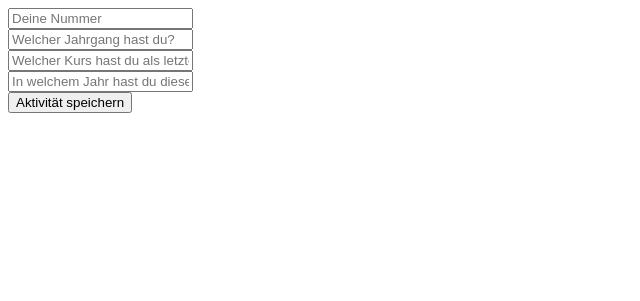
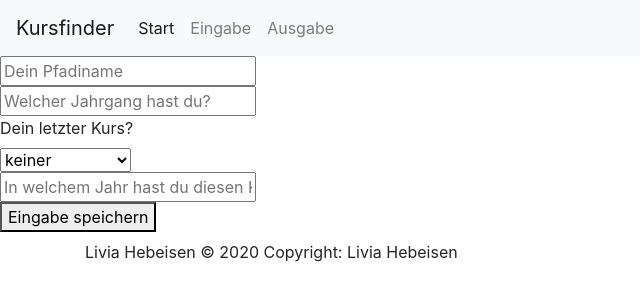
Before and after one commit to liivh/PRO2, a Flask app: page /eingabe in a window 1280 px wide. Shown: the top 301 px of the page, without its empty margins (0-640 px from the left). Run offline with Flask 2, Linux system fonts and the light colour scheme; some libraries are stand-ins or nearby versions.

Commit message:
add nav and footer

```diff
--- a/main.py
+++ b/main.py
@@ -5,6 +5,7 @@ from flask import request
 from libs.daten import speichern
 
 app = Flask("Kursfinder")
+
 
 # git test
 
@@ -19,14 +20,15 @@ def start():
 @app.route('/eingabe', methods=['POST', 'GET'])
 def eingabe():
     if request.method == "POST":
-        nummer = request.form['nummer_input']
+        name = request.form['name_input']
         jahrgang = request.form['jahrgang']
         kurs = request.form['kurs']
         jahr = request.form['jahr']
-        antwort = speichern(nummer, jahrgang, kurs, jahr)
+        antwort = speichern(name, jahrgang, kurs, jahr)
         return 'Gespeicherete Daten: <br>' + str(antwort)
     return render_template('eingabe.html', app_name="Kursfinder - Eingabe")
 
 
+
 if __name__ == "__main__":
     app.run(debug=True, port=5000)
--- a/static/bootstrap/main.css
+++ b/static/bootstrap/main.css
@@ -1,3 +0,0 @@
-h1 {
-  color: blue;
-}
--- a/templates/eingabe.html
+++ b/templates/eingabe.html
@@ -1,22 +1,40 @@
+{% include "nav.html" %}
+
 <!DOCTYPE html>
 <html lang="en">
 <head>
+    <!-- Required meta tags -->
     <meta charset="UTF-8">
+    <meta name="viewport" content="width=device-with, initial-scale=1, shrink-to-fit=no">
+
+   <!-- Bootstrap CSS -->
+    <link rel="stylesheet" href="{{url_for('static', filename='bootstrap/css/bootstrap.min.css') }}">
     <title>{{ app_name }}</title>
 </head>
 <body>
-    <form method = "post">
-        <input type="text" name="nummer_input" placeholder="Deine Nummer">
+<form method="POST">
+        <input type="text" name="name_input" placeholder="Dein Pfadiname">
         <br>
         <input type="text" name="jahrgang" placeholder="Welcher Jahrgang hast du?">
         <br>
-        <input type="text" name="kurs" placeholder="Welcher Kurs hast du als letztes gemacht?">
+
+        <label for="kurs">Dein letzter Kurs?</label>
+        <br>
+        <select name="kurs" id="kurs">
+            <option value="keiner">keiner</option>
+            <option value="Futurakurs">Futurakurs</option>
+            <option value="Basiskurs">Basiskurs</option>
+            <option value="Aufbaukurs">Aufbaukurs</option>
+            <option value="Panoramakurs">Panoramakurs</option>
+        </select>
         <br>
         <input type="text" name="jahr" placeholder="In welchem Jahr hast du diesen Kurs gemacht?">
         <br>
-        <button type="submit">Aktivität speichern</button>
+        <button type="submit">Eingabe speichern</button>
     </form>
 
 
 </body>
 </html>
+
+{% include "footer.html" %}
--- /dev/null
+++ b/templates/footer.html
@@ -0,0 +1,25 @@
+<!DOCTYPE html>
+<html lang="en">
+<head><meta charset="UTF-8">
+<meta name="viewport" content="width=device-width, initial-scale=1">
+<link rel="stylesheet" href="{{ url_for('static', filename='main.css') }}">
+<title>Kursfinder von Livia</title>
+</head>
+<body>
+
+<!-- Footer -->
+<footer class="page-footer font-small blue">
+    <div class="container">
+        <p class="navbar-text pull-left"> Livia Hebeisen</p>
+        <p class="navbar-text pull-right">© 2020 Copyright: Livia Hebeisen </p>
+    </div>
+
+
+
+
+</footer>
+<script src="https://code.jquery.com/jquery-3.5.1.slim.min.js" integrity="sha384-DfXdz2htPH0lsSSs5nCTpuj/zy4C+OGpamoFVy38MVBnE+IbbVYUew+OrCXaRkfj" crossorigin="anonymous"></script>
+ <script src="https://cdn.jsdelivr.net/npm/popper.js@1.16.1/dist/umd/popper.min.js" integrity="sha384-9/reFTGAW83EW2RDu2S0VKaIzap3H66lZH81PoYlFhbGU+6BZp6G7niu735Sk7lN" crossorigin="anonymous"></script>
+ <script src="{{ url_for('static', filename='boostrap/js/bootstrap.min.js') }}"></script>
+</body>
+</html>
--- /dev/null
+++ b/templates/nav.html
@@ -0,0 +1,37 @@
+
+<!DOCTYPE html>
+<html lang="en">
+<head><meta charset="UTF-8">
+<meta name="viewport" content="width=device-width, initial-scale=1">
+<link rel="stylesheet" href="{{ url_for('static', filename='main.css') }}">
+<title>Kursfinder von Livia</title>
+</head>
+<body>
+
+<!-- Navigation -->
+<nav class="navbar navbar-expand-lg navbar-light bg-light">
+  <a class="navbar-brand" href="/">Kursfinder</a>
+  <button class="navbar-toggler" type="button" data-toggle="collapse" data-target="#navbarNav" aria-controls="navbarNav" aria-expanded="false" aria-label="Toggle navigation">
+    <span class="navbar-toggler-icon"></span>
+  </button>
+  <div class="collapse navbar-collapse" id="navbarNav">
+    <ul class="navbar-nav">
+      <li class="nav-item active">
+        <a class="nav-link" href="/">Start <span class="sr-only">(current)</span></a>
+      </li>
+      <li class="nav-item">
+        <a class="nav-link" href="/eingabe">Eingabe</a>
+      </li>
+      <li class="nav-item">
+        <a class="nav-link" href="/ausgabe">Ausgabe</a>
+      </li>
+    </ul>
+  </div>
+</nav>
+
+ <script src="https://code.jquery.com/jquery-3.5.1.slim.min.js" integrity="sha384-DfXdz2htPH0lsSSs5nCTpuj/zy4C+OGpamoFVy38MVBnE+IbbVYUew+OrCXaRkfj" crossorigin="anonymous"></script>
+ <script src="https://cdn.jsdelivr.net/npm/popper.js@1.16.1/dist/umd/popper.min.js" integrity="sha384-9/reFTGAW83EW2RDu2S0VKaIzap3H66lZH81PoYlFhbGU+6BZp6G7niu735Sk7lN" crossorigin="anonymous"></script>
+ <script src="{{ url_for('static', filename='boostrap/js/bootstrap.min.js') }}"></script>
+
+</body>
+</html>
```
Also changed, not shown: datenbank.json (+18 -0 lines), kursdaten.json (added, +28 -0 lines), libs/daten.py (+9 -2 lines), templates/liste.html (added, +20 -0 lines), templates/start.html (+14 -1 lines).
